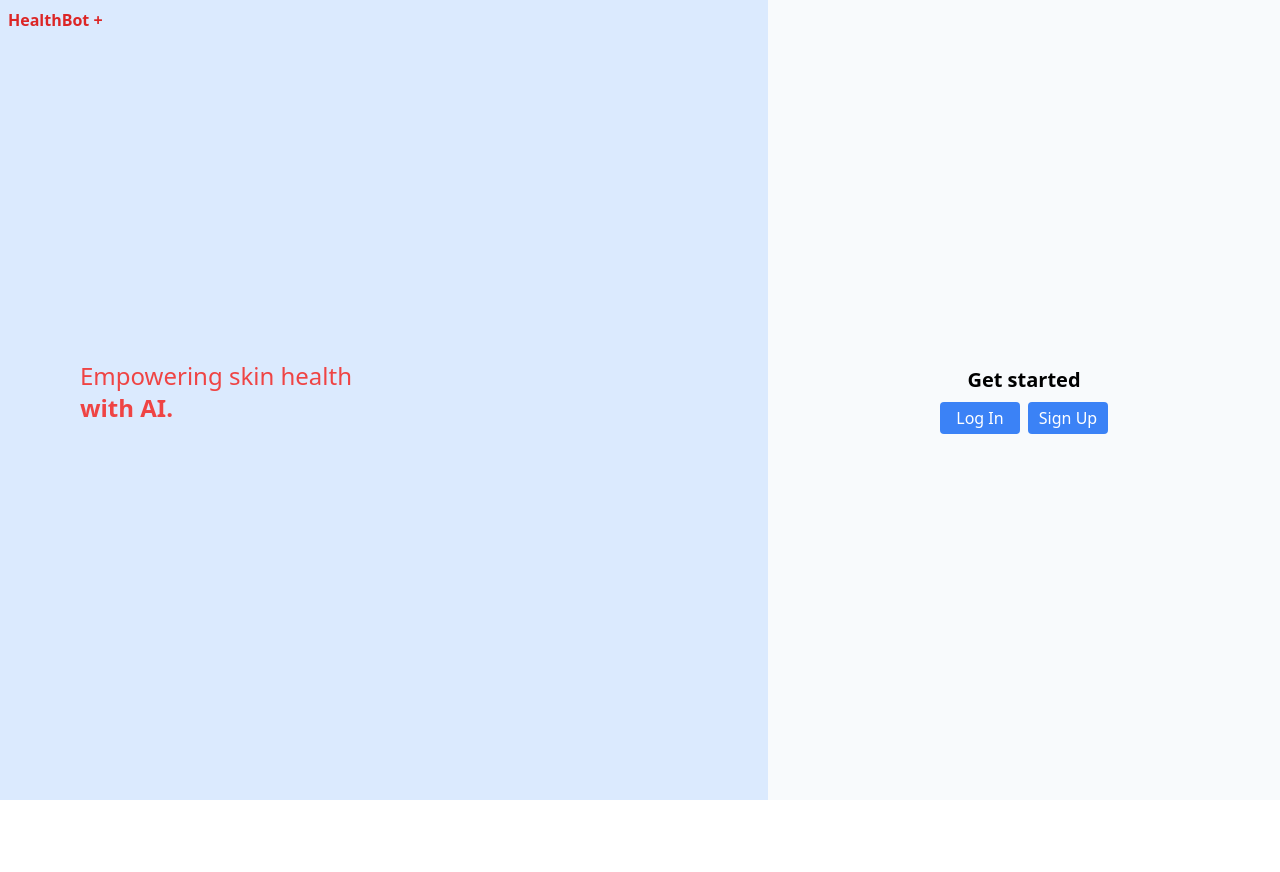
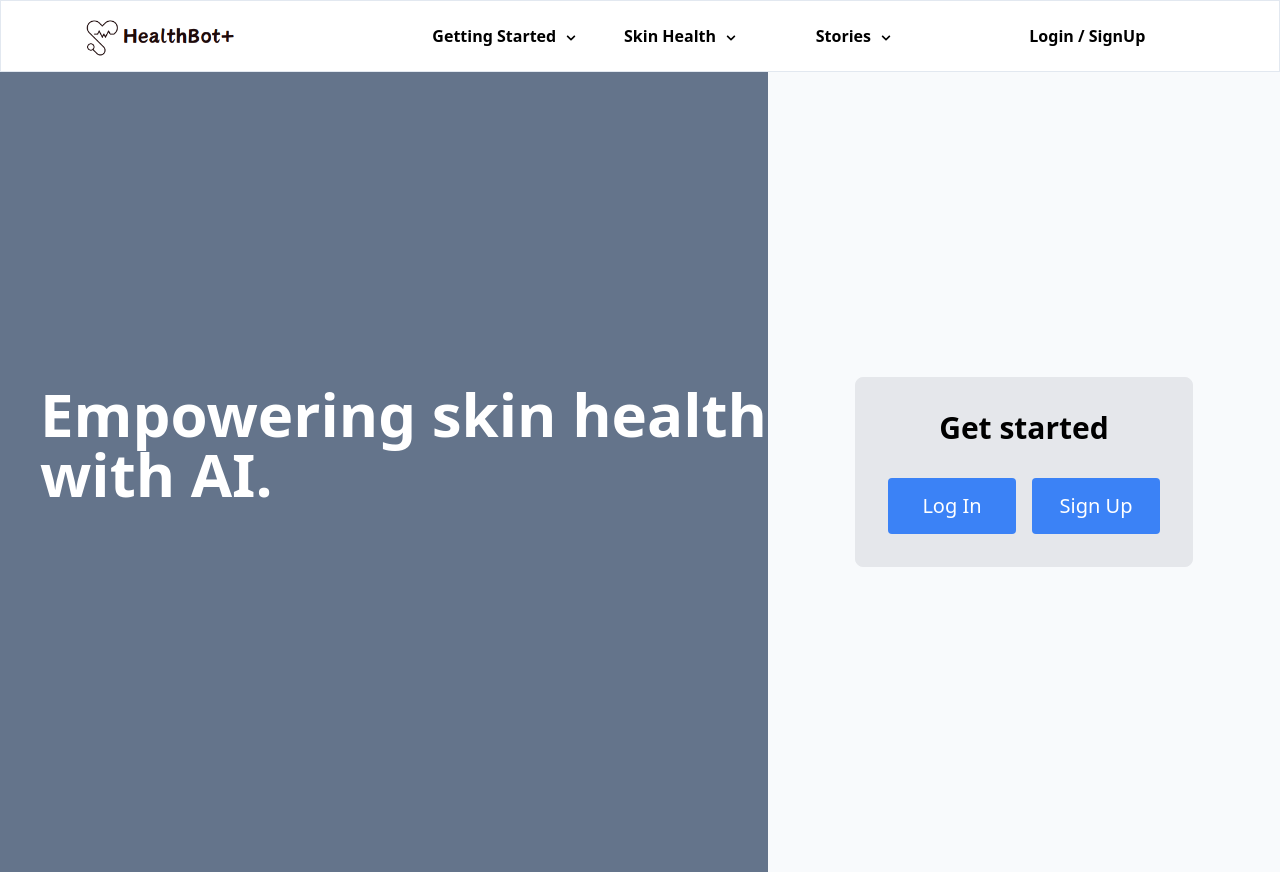
Before and after one commit to Isara-Li/HealthBot_Plus, a React (Create React App) app in the folder HealthBot Plus App/frontend/: page /login_signup in a window 1280 px wide. Before the commit the page ends 800 px from the top, so only its background shows below. Built offline with nearby package versions, Linux system fonts and the light colour scheme.

Commit message:
Minor changes in the UI

```diff
--- a/HealthBot Plus App/frontend/package.json
+++ b/HealthBot Plus App/frontend/package.json
@@ -17,6 +17,7 @@
     "react": "^18.3.1",
     "react-dom": "^18.3.1",
     "react-icons": "^5.3.0",
+    "react-media-recorder": "^1.7.0",
     "react-mic": "^12.4.6",
     "react-router-dom": "^6.26.1",
     "react-scripts": "5.0.1",
--- a/HealthBot Plus App/frontend/src/components/navbar.js
+++ b/HealthBot Plus App/frontend/src/components/navbar.js
@@ -6,17 +6,21 @@ function Navbar() {
   const navigate = useNavigate();
 
   const links_1 = [
-    { label: "Option 1", href: "#" },
-    { label: "Option 2", href: "#" },
-    { label: "Option 3", href: "#" },
+    { label: "About", href: "#" },
+    { label: "Medical Awards", href: "#" },
+
   ];
 
   const links = [
-    { label: "Option 1", href: "#" },
-    { label: "Option 2", href: "#" },
-    { label: "Option 3", href: "#" },
+    { label: "Malanoma Detection", href: "#" },
+    { label: "Skin Diseases", href: "#" },
+    { label: "ChatBot", href: "#" },
   ];
 
+  const links_2 = [
+    { label: "Patient Stories", href: "#" },
+    { label: "Doctor Stories", href: "#" },
+  ];
   const handleLoginSignupClick = () => {
     navigate("/login_signup");
   };
@@ -35,7 +39,7 @@ function Navbar() {
             <NavbarButton label="Skin Health" links={links} />
           </div>
           <div className="flex-1 flex justify-center items-center bg-black">
-            <NavbarButton label="Stories" links={links} />
+            <NavbarButton label="Stories" links={links_2} />
           </div>
           <div
             className="flex-1 hover:bg-slate-200 transform transition duration-400 flex justify-center items-center font-semibold cursor-pointer"
--- a/HealthBot Plus App/frontend/src/pages/Home.jsx
+++ b/HealthBot Plus App/frontend/src/pages/Home.jsx
@@ -1,4 +1,5 @@
 import React, { useEffect, useState, useRef } from "react";
+import { useNavigate } from "react-router-dom"; // Import useNavigate
 import Navbar from "../components/navbar";
 import { FaRocketchat } from "react-icons/fa";
 import { motion } from "framer-motion";
@@ -62,6 +63,7 @@ const Counter = ({ end }) => {
 const SkinVisionPage = () => {
   const [chatClicked, setChatClicked] = useState(false);
   const [showRecorder, setShowRecorder] = useState(false);
+  const navigate = useNavigate(); // Initialize useNavigate
 
   useEffect(() => {
     let timer;
@@ -75,6 +77,10 @@ const SkinVisionPage = () => {
 
     return () => clearTimeout(timer); // Cleanup timer if chatClicked changes before the timer completes
   }, [chatClicked]);
+
+  const handleTrySkinVisionClick = () => {
+    navigate("/diagnose"); // Navigate to the /diagnose page
+  };
 
   return (
     <motion.div
@@ -101,7 +107,10 @@ const SkinVisionPage = () => {
             <h1 className="text-6xl font-bold my-4 space-x-4">
               Are your moles getting under your skin?
             </h1>
-            <button className="bg-blue-500 text-gray-800 font-bold py-2 px-4 rounded-full mt-4">
+            <button
+              onClick={handleTrySkinVisionClick} // Handle the button click
+              className="bg-blue-500 text-gray-800 font-bold py-2 px-4 rounded-full mt-4"
+            >
               Try SkinVision
             </button>
           </div>
@@ -154,9 +163,8 @@ const SkinVisionPage = () => {
 
       <div
         onClick={() => setChatClicked(true)}
-        className={`fixed right-[55px] bottom-[45px] bg-blue-500 text-white text-sm font-semibold rounded-tl-xl rounded-tr-xl rounded-bl-xl p-2 flex items-center hover:bg-blue-700 transition-all duration-1000 ease-in-out ${
-          chatClicked ? "w-96 h-64" : "w-40 h-10 justify-center bg-blue-700"
-        }`}
+        className={`fixed right-[55px] bottom-[45px] bg-blue-500 text-white text-sm font-semibold rounded-tl-xl rounded-tr-xl rounded-bl-xl p-2 flex items-center hover:bg-blue-700 transition-all duration-1000 ease-in-out ${chatClicked ? "w-96 h-64" : "w-40 h-10 justify-center bg-blue-700"
+          }`}
       >
         {chatClicked ? (
           <div className="flex flex-col items-start justify-center">
--- a/HealthBot Plus App/frontend/src/pages/doctor.jsx
+++ b/HealthBot Plus App/frontend/src/pages/doctor.jsx
@@ -50,7 +50,7 @@ const Doctor = ({ productLogo }) => {
       },
       {
         id: 3,
-        patientName: "Somasiri Medagedara",
+        patientName: "Kusal Mendis",
         date: "2023-06-10",
         investigation: "Benign Keratosis",
         status: "Reviewed",
@@ -162,7 +162,7 @@ const Doctor = ({ productLogo }) => {
         <div className="bg-white shadow-lg rounded-lg p-6 mb-8">
           <div className="text-center">
             <img
-              src={doctorData.profilePhoto}
+              src='https://encrypted-tbn0.gstatic.com/images?q=tbn:ANd9GcRripLcqGUKIBfgbtmux6U1UY9UkgezqzJzFw&s'
               alt="Profile"
               className="w-24 h-24 rounded-full border-2 border-gray-300 mx-auto"
             />
@@ -329,12 +329,10 @@ const Doctor = ({ productLogo }) => {
                       </button>
                     )}
                     <button
-                      className={`doctor-set-button ${
-                        report.modelPrediction === "Correct"
+                      className={`doctor-set-button ${report.modelPrediction === "Correct"
                         ? "bg-purple-500"
                         : "bg-red-500"
-                      } text-white py-1 px-4 rounded-md hover:${
-                        report.modelPrediction === "Correct"
+                        } text-white py-1 px-4 rounded-md hover:${report.modelPrediction === "Correct"
                           ? "bg-purple-600"
                           : "bg-red-600"
                         } transition duration-300`}
--- a/HealthBot Plus App/frontend/src/pages/login.js
+++ b/HealthBot Plus App/frontend/src/pages/login.js
@@ -1,8 +1,13 @@
 import React from "react";
 import { motion } from "framer-motion";
+import Navbar from "../components/navbar";
 
 const Login = () => {
   return (
+    <div>
+    <div className="App">
+        <Navbar />
+      </div>
     <motion.div
       className="flex items-center justify-end h-screen w-screen bg-cover pr-60"
       initial={{ opacity: 0, x: 0 }}
@@ -11,7 +16,9 @@ const Login = () => {
       transition={{ duration: 0.5 }}
       style={{ backgroundImage: "url('/images/login_background.jpg')" }}
     >
+
       <div className="bg-white p-6 rounded-xl shadow-lg max-w-xs w-1/2">
+
         <h2 className="text-xl font-bold mb-6 text-center text-gray-800">
           Log In
         </h2>
@@ -36,6 +43,7 @@ const Login = () => {
         </button>
       </div>
     </motion.div>
+    </div>
   );
 };
 
--- a/HealthBot Plus App/frontend/src/pages/login_signup.js
+++ b/HealthBot Plus App/frontend/src/pages/login_signup.js
@@ -1,5 +1,6 @@
 import { useNavigate } from "react-router-dom";
 import { motion } from "framer-motion";
+import Navbar from "../components/navbar";
 
 function LoginSignup() {
   const navigate = useNavigate();
@@ -14,6 +15,10 @@ function LoginSignup() {
   };
 
   return (
+    <div>
+      <div className="App">
+        <Navbar />
+      </div>
       <motion.div
         className="w-screen h-screen flex"
         initial={{ opacity: 0, x: 0 }}
@@ -21,31 +26,30 @@ function LoginSignup() {
         exit={{ opacity: 0, x: 0 }}
         transition={{ duration: 0.5 }}
       >
-      <div className="h-full w-3/5 bg-blue-100 flex flex-col">
-        <div className="font-bold text-base text-red-600 p-2">HealthBot +</div>
-        <div className="flex pl-20 items-center h-full text-red-500 text-2xl mb-14">
+        <div className="h-full w-3/5 bg-slate-500 flex flex-col">
+          <div className="flex pl-10 items-center h-full text-white text-6xl mb-14 font-bold">
             <div>
               Empowering skin health
               <br />
-            <span className="font-bold">with AI.</span>
+              <span className="font-extrabold">with AI.</span>
             </div>
           </div>
         </div>
         <div className="h-full w-2/5 bg-slate-50 flex items-center justify-center">
-        <div>
-          <div className="flex font-bold justify-center mb-2 text-xl">
+          <div className="border border-gray-200 p-8 rounded-lg bg-gray-200">
+            <div className="flex font-bold justify-center mb-8 text-3xl">
               Get started
             </div>
-          <div className="flex space-x-2">
+            <div className="flex space-x-4">
               <button
                 onClick={handleLogin}
-              className="p-1 h-8 w-20 text-white bg-blue-500 border-blue-700 rounded hover:bg-blue-600"
+                className="p-3 h-14 w-32 text-white bg-blue-500 border-blue-700 rounded hover:bg-blue-600 text-xl"
               >
                 Log In
               </button>
               <button
                 onClick={handleSignup}
-              className="p-1 h-8 w-20 text-white bg-blue-500 border-blue-700 rounded hover:bg-blue-600"
+                className="p-3 h-14 w-32 text-white bg-blue-500 border-blue-700 rounded hover:bg-blue-600 text-xl"
               >
                 Sign Up
               </button>
@@ -53,6 +57,7 @@ function LoginSignup() {
           </div>
         </div>
       </motion.div>
+    </div>
   );
 }
 
--- a/HealthBot Plus App/frontend/src/pages/patient.jsx
+++ b/HealthBot Plus App/frontend/src/pages/patient.jsx
@@ -105,7 +105,7 @@ const Patient = () => {
         <div className="bg-white shadow-lg rounded-lg p-6 mb-8 flex justify-center">
           <div className="text-center">
             <img
-              src={patientData.profilePhoto}
+              src='https://static-files.cricket-australia.pulselive.com/headshots/440/7846-camedia.png'
               alt="Profile"
               className="w-24 h-24 rounded-full border-2 border-gray-300 mx-auto"
             />
--- a/HealthBot Plus App/frontend/src/pages/signup.js
+++ b/HealthBot Plus App/frontend/src/pages/signup.js
@@ -5,6 +5,7 @@ import {
   faArrowLeftLong,
 } from "@fortawesome/free-solid-svg-icons";
 import { motion } from "framer-motion";
+import Navbar from "../components/navbar";
 
 const Signup = () => {
   const [step, setStep] = useState(1);
@@ -27,6 +28,10 @@ const Signup = () => {
   };
 
   return (
+    <div>
+    <div className="App">
+        <Navbar />
+      </div>
     <motion.div
       className="flex items-center justify-end h-screen w-screen bg-cover bg-center pr-60"
       initial={{ opacity: 0, x: 0 }}
@@ -158,6 +163,7 @@ const Signup = () => {
         )}
       </div>
     </motion.div>
+    </div>
   );
 };
 
```
Also changed, not shown: 1 other file (tests, documents, lock files or other folders). Lines whose indentation alone changed are shown as unchanged.
